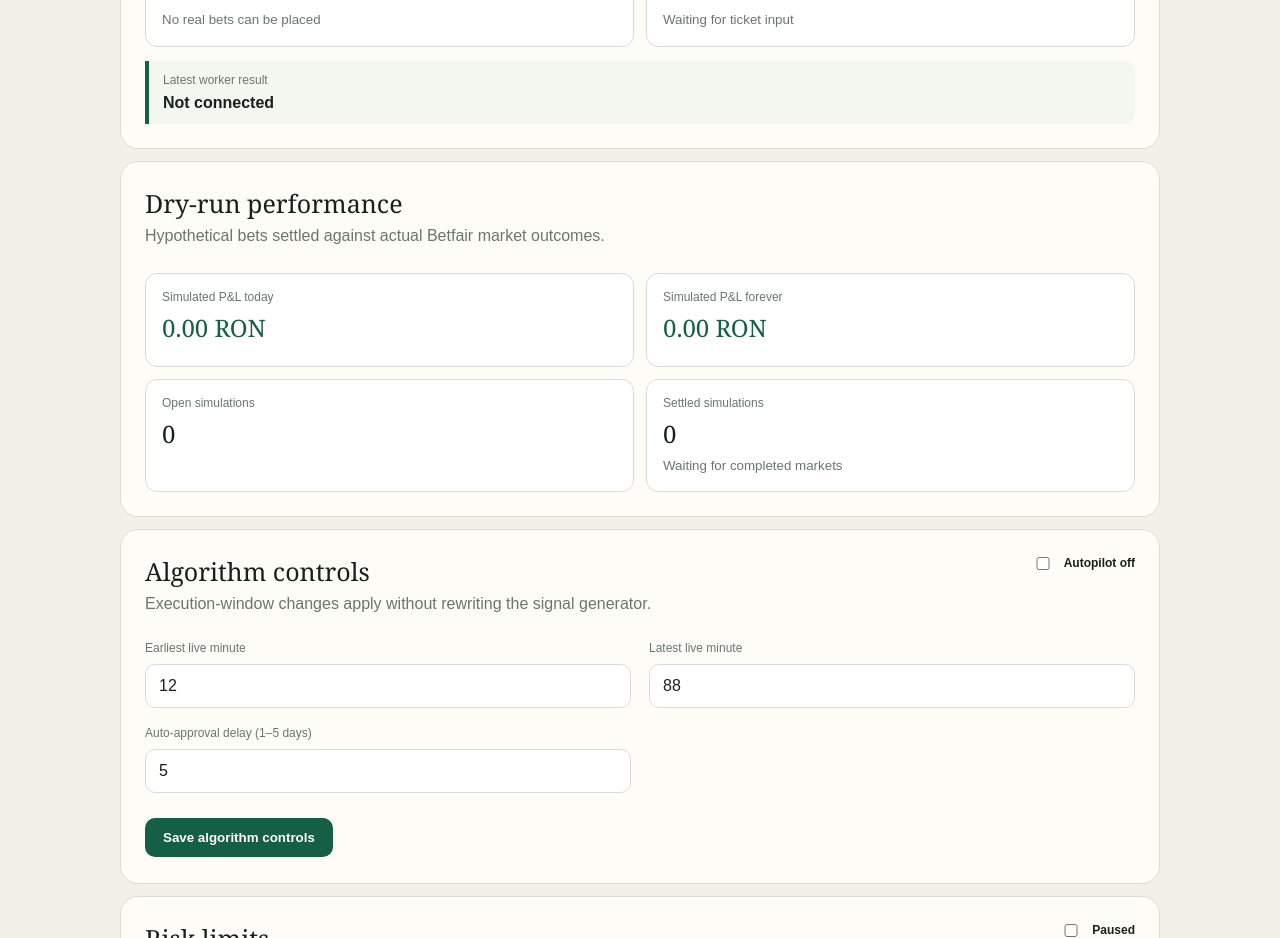
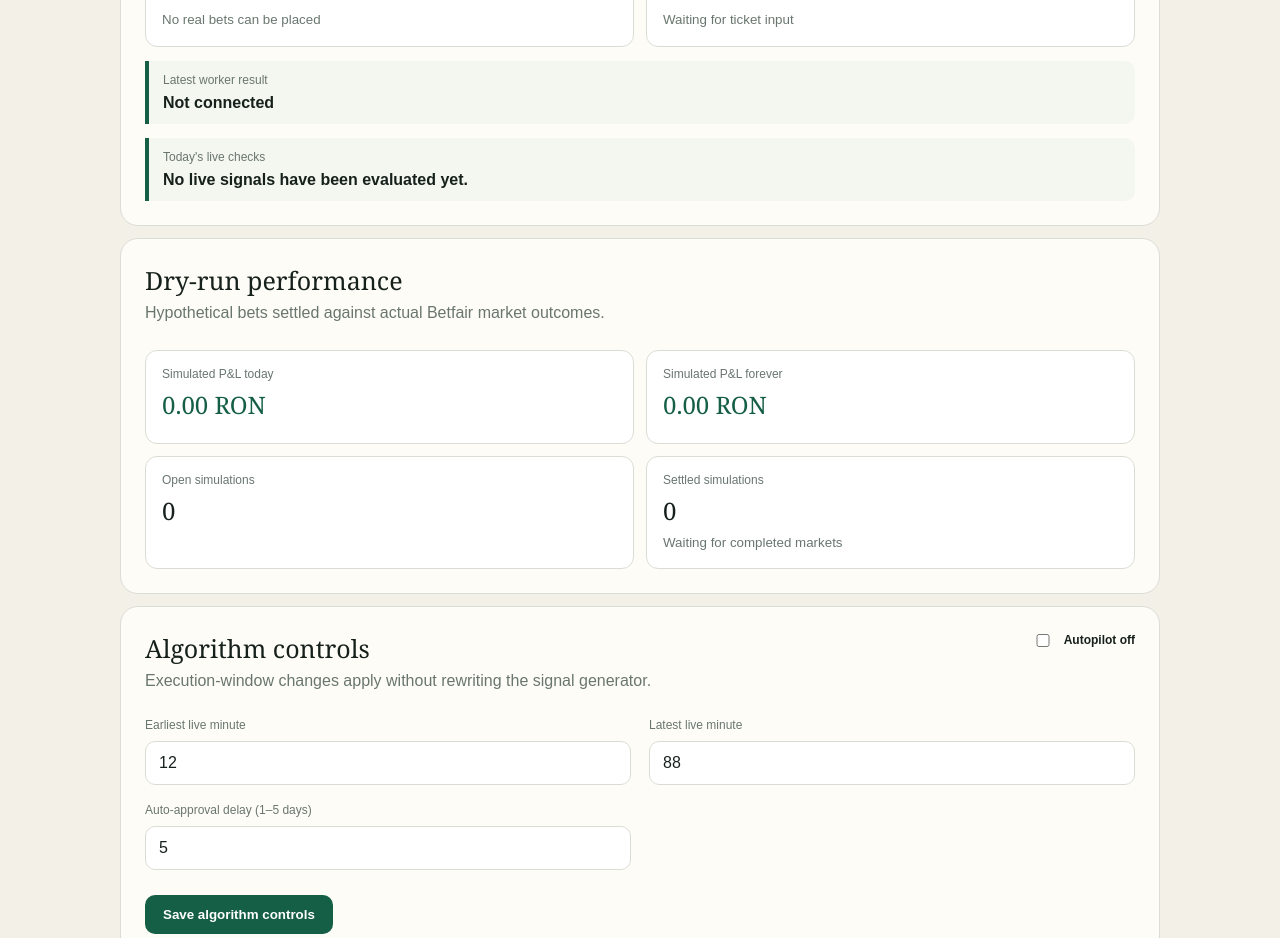
Before and after one commit to pariuverdero-byte/flashscore-scraper, a Next.js app in the folder control-plane/: page / in a window 1280 px wide. Shown: the part 960-1898 px from the top of the page. Built offline with nearby package versions, Linux system fonts and the light colour scheme.

Commit message:
Show today's live worker checks

```diff
--- a/control-plane/components/dashboard.tsx
+++ b/control-plane/components/dashboard.tsx
@@ -10,6 +10,12 @@ type SaveSection = "algorithm" | "risk";
 type SaveFeedback = { section: SaveSection; kind: "pending" | "success" | "error"; text: string } | null;
 type TicketStatus = { date: string; receivedAt: string; cota2: number; ticketOfDay: number } | null;
 type ConnectionState = "disconnected" | "connecting" | "connected" | "error";
+
+function bucharestDate(value: Date | string = new Date()): string {
+  const parts = new Intl.DateTimeFormat("en-CA", { timeZone: "Europe/Bucharest", year: "numeric", month: "2-digit", day: "2-digit" }).formatToParts(new Date(value));
+  const part = (type: Intl.DateTimeFormatPartTypes) => parts.find((item) => item.type === type)?.value ?? "";
+  return `${part("year")}-${part("month")}-${part("day")}`;
+}
 
 function errorMessage(body: unknown, status: number) {
   if (!body || typeof body !== "object") return `Request failed (${status})`;
@@ -33,7 +39,7 @@ export default function Dashboard() {
   const [status, setStatus] = useState<WorkerStatus>(emptyStatus);
   const [message, setMessage] = useState("Enter the control token to load settings.");
   const [transactions, setTransactions] = useState<Array<Record<string, unknown>>>([]);
-  const [today] = useState(() => new Date().toISOString().slice(0, 10));
+  const [today] = useState(() => bucharestDate());
   const [from, setFrom] = useState(() => new Date(Date.now() - 30 * 86400000).toISOString().slice(0, 10));
   const [to, setTo] = useState(() => new Date().toISOString().slice(0, 10));
   const [kind, setKind] = useState("all");
@@ -183,6 +189,7 @@ export default function Dashboard() {
 
   const workerLabel = connectionState === "connected" ? (workerOnline ? "Online" : "Offline") : "Not connected";
   const workerClass = connectionState === "connected" ? (workerOnline ? "online" : "negative") : "dryRunText";
+  const liveChecksToday = (status.recentChecks ?? []).filter((item) => item.kind === "live" && bucharestDate(item.checkedAt) === today);
 
   return <main>
     <header><div><p className="eyebrow">BETFAIR AUTOMATION</p><h1>LiveEdge Control</h1><p className="muted">One disciplined control surface for live execution.</p></div><div className={`mode ${status.mode}`}>{status.mode}</div></header>
@@ -204,6 +211,7 @@ export default function Dashboard() {
         <article><span>Today&apos;s tickets</span><strong>{ticketStatus?.date === today ? "Received" : "Not received"}</strong><small>{ticketStatus ? `Cota 2: ${ticketStatus.cota2} selections · Ticket of day: ${ticketStatus.ticketOfDay} selections · ${ticketStatus.receivedAt}` : "Waiting for ticket input"}</small></article>
       </div>
       <div className="workerMessage"><span>Latest worker result</span><p>{status.lastMessage}</p></div>
+      {liveChecksToday.length ? <div className="checkResults"><h3>Today&apos;s live checks</h3><div className="tableWrap"><table><thead><tr><th>Checked</th><th>Event</th><th>Selection</th><th>Minute</th><th>Confidence</th><th>Betfair odds</th><th>Result</th><th>Reason</th></tr></thead><tbody>{liveChecksToday.map((item) => <tr key={item.id}><td>{new Date(item.checkedAt).toLocaleTimeString("ro-RO", { hour: "2-digit", minute: "2-digit" })}</td><td>{item.eventName}</td><td>{item.selectionText}</td><td>{item.minute ?? "—"}</td><td>{item.confidence == null ? "—" : `${item.confidence}%`}</td><td>{item.availableOdds ?? "—"}</td><td><span className={`resultBadge ${item.result}`}>{item.result.replaceAll("_", " ")}</span></td><td>{item.reason}</td></tr>)}</tbody></table></div></div> : <div className="workerMessage"><span>Today&apos;s live checks</span><p>No live signals have been evaluated yet.</p></div>}
       {status.recentChecks?.some((item) => item.kind === "ticket") ? <div className="checkResults"><h3>Today&apos;s ticket checks</h3><div className="tableWrap"><table><thead><tr><th>Event</th><th>Selection</th><th>Betfair odds</th><th>Result</th><th>Reason</th></tr></thead><tbody>{status.recentChecks.filter((item) => item.kind === "ticket").map((item) => <tr key={item.id}><td>{item.eventName}</td><td>{item.selectionText}</td><td>{item.availableOdds ?? "—"}</td><td><span className={`resultBadge ${item.result}`}>{item.result.replaceAll("_", " ")}</span></td><td>{item.reason}</td></tr>)}</tbody></table></div></div> : null}
     </section>
     <section className="panel"><div className="panelTitle"><div><h2>Dry-run performance</h2><p>Hypothetical bets settled against actual Betfair market outcomes.</p></div></div>
--- a/control-plane/lib/store.ts
+++ b/control-plane/lib/store.ts
@@ -24,6 +24,8 @@ export type WorkerCheck = {
   reason: string;
   availableOdds: number | null;
   checkedAt: string;
+  minute?: number;
+  confidence?: number;
 };
 
 export type NativeInputSnapshot = {
```
